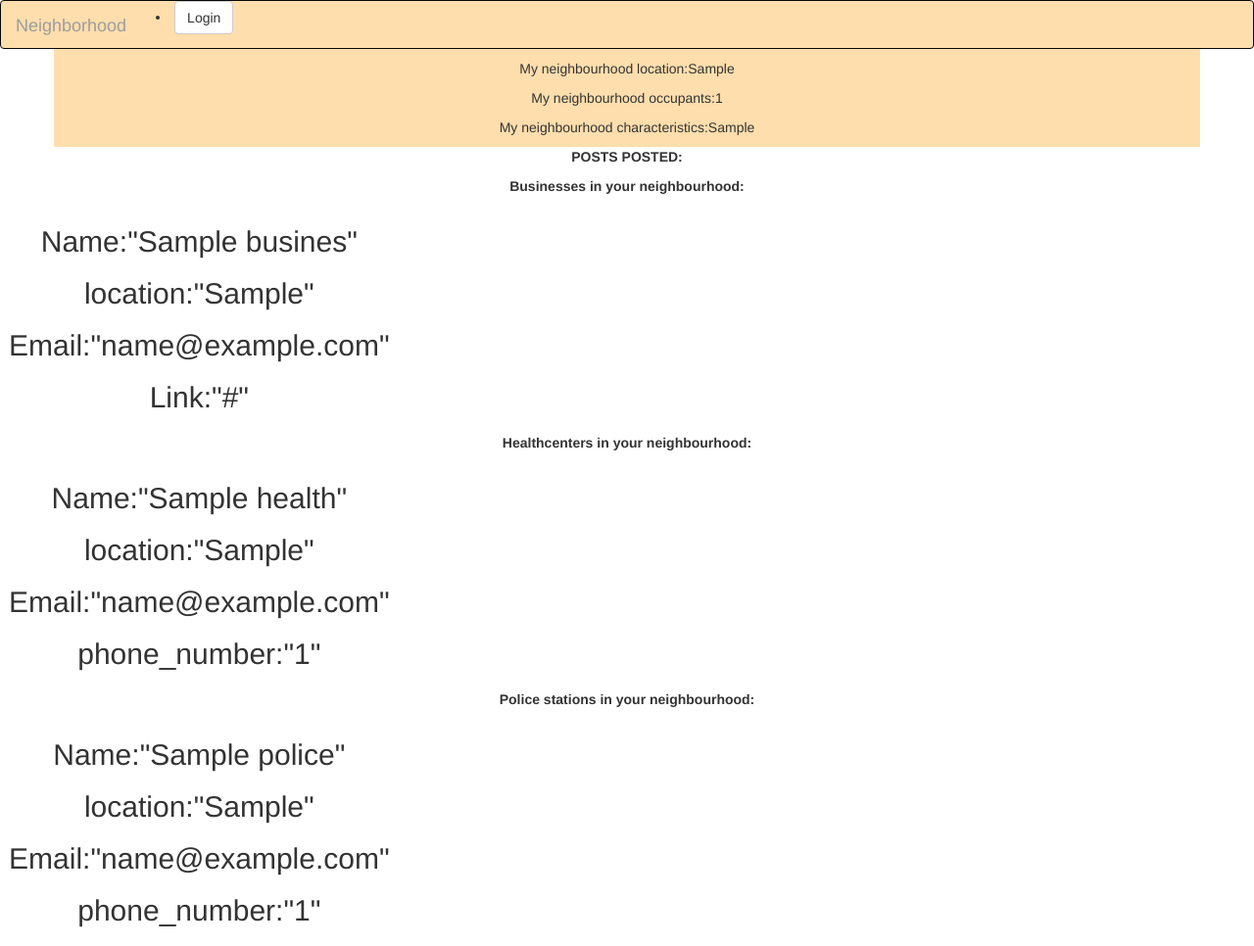
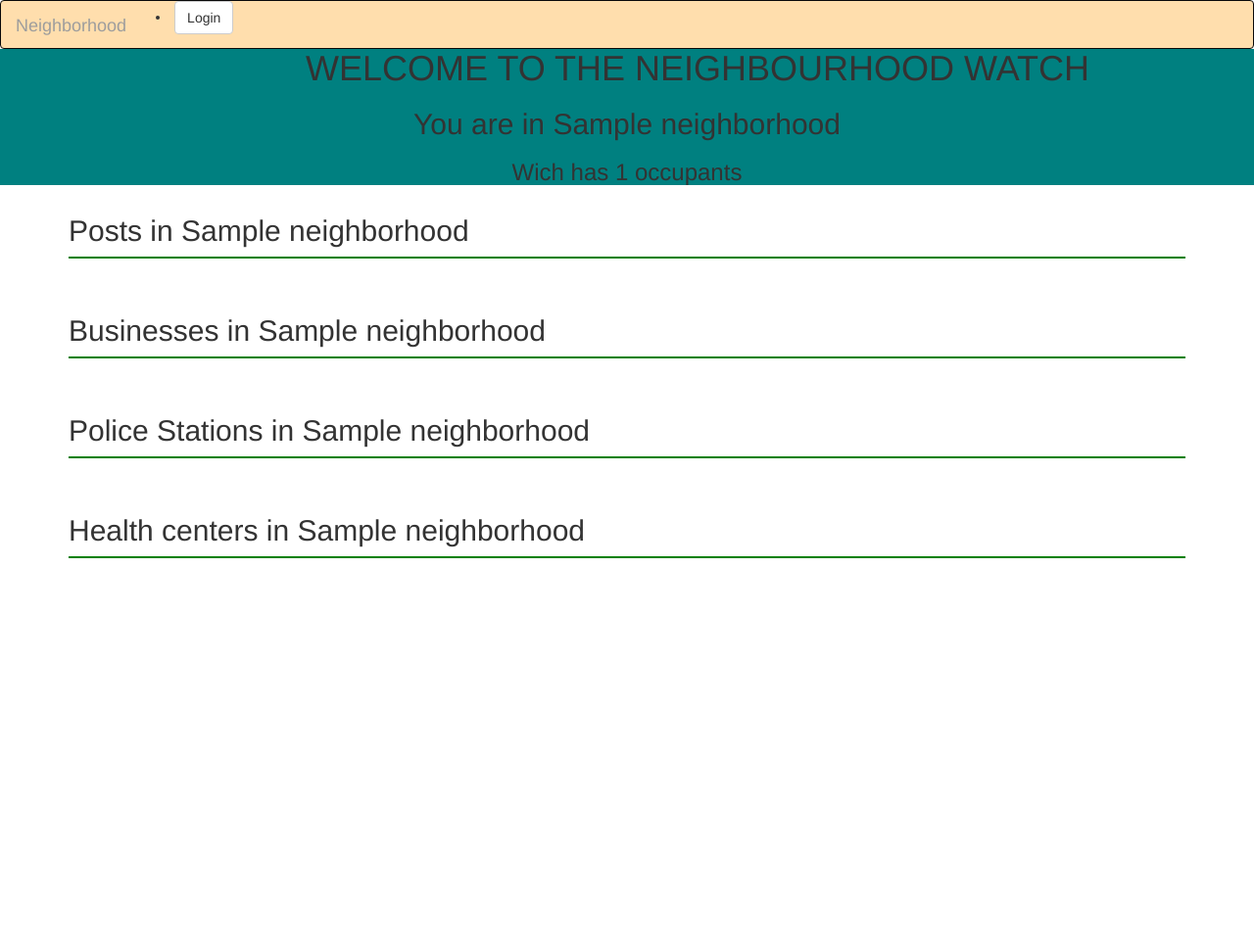
Before and after one commit to imalexianne/Neighborhood, a Django app: template news/templates/myNeighborhood.html in a window 1280 px wide. Shown: the whole page at 98% size. After the commit the page ends 570 px from the top, so only its background shows below. Run offline with Django 3.2, Linux system fonts and the light colour scheme; tables that the repository leaves empty hold one stand-in row (values such as "Sample post"); the template is opened without the code that fills it: values that come from a table or form of the project are taken from there, most other values are stand-ins (such as "Sample title", 1, 10 or a date in 2020); some libraries are stand-ins or nearby versions; some web fonts are replaced.

Commit message:
change neighborhood.html and welcome.html

```diff
--- a/news/templates/myNeighborhood.html
+++ b/news/templates/myNeighborhood.html
@@ -3,105 +3,90 @@
 {% block content %}
 {{block.super}}
 
-<body>
-    <div class = "container" style="background-color:navajowhite;">
+<div id="to" style="background-color:teal;height: 10%;">
+    <h1 class="text-center">WELCOME TO THE NEIGHBOURHOOD WATCH</h1>
 
-     <center><p>My neighbourhood name:{{neighborhood.name}} </p></center>
-     <center><p>My neighbourhood location:{{neighborhood.location}} </p></center>
-     <center><p>My neighbourhood occupants:{{neighborhood.occupants}} </p></center>
-     <center><p>My neighbourhood characteristics:{{neighborhood.characteristics}} </p></center>
+    {% if profile.neighborhood %}
+        {%for profile.neighborhood in neighborhoods %}
 
+            <h2 class="text-center">You are in <span>{{profile.neighborhood.name}} </span></h2>
+            <h3 class="text-center">Wich has {{profile.neighborhood.occupants}} occupants</h3>
+        {%endfor%}
+    {%endif%}
     </div>
-    <div class="row">
-        <p class="text-center"><strong>POSTS POSTED:</strong></p>
-        {% if profile.neighborhood.posts %}
-          {% for item in posts %}
+<div class="container">
 
-          <div class="col-md-4">
+<div style="border-bottom:2px solid green">
+<h2>Posts in {{profile.neighborhood.name}}</h2>
 
-            <center><h2>Title:"{{item.title}}"<h2></center>
-            <center><h2>image:"{{item.image.url}}"<h2></center>
-            <center><h2>Caption:"{{item.caption}}"<h2></center>
-            <center><h2>Pub_date:"{{item.pub_date}}"<h2></center>
+{% if profile.neighborhood.posts %}
+{%for post in profile.neighborhood.posts %}
 
-            </div>
+<div>
+    <p class="panel panel-heading">{{post.title}}</p>
+    <div class="panel panel-body">
+        <img src="{{post.image.url}}" alt="" height="300">
 
+        <p>Posted {{post.pub_date|timesince}}</p>
+    </div>
+</div>
+ {%empty%}
+ <p>No posts in {{profile.neighborhood.name}}</p>
 
+ {%endfor%}
+ {%endif%}
 
-          {% empty %}
-          <h2 class="text-center">There are no posted posts </h2>
+</div>
 
-          {% endfor %}
-          {% endif %}
-        </div>
+<div style="border-bottom:2px solid green; margin-top:5%;">
+ <h2>Businesses in {{profile.neighborhood.name}}</h2>
+ {% if profile.neighborhood.businesses %}
+ {%for business in profile.neighborhood.businesses%}
+ <div>
+ <p class="panel panel-heading">{{business.name}}</p>
+ <div class="panel panel-body">
+ <p>E-mail:{{business.email}}</p>
+<p>location:{{business.location}}</p>
+<p>Phone number:{{business.phone_number}}</p>
+</div>
+</div>
+ {%empty%}
+ <p>No businesses in {{profile.neighborhood.name}}</p>
+ {%endfor%}
+ {%endif%}
+</div>
+ <div style="border-bottom:2px solid green; margin-top:5%;">
 
-        <div class="row">
-            <p class="text-center"><strong>Businesses in your neighbourhood:</strong></p>
+ <h2>Police Stations in {{profile.neighborhood.name}}</h2>
+ {% if profile.neighborhood.polices %}
+ {%for police in profile.neighborhood.polices %}
+ <p class="panel panel-heading">{{police.name}}</p>
+ <div class="panel panel-body">
+<p>E-mail:{{police.email}}</p>
+<p>Location:{{police.location}}</p>
+<p>Phone number:{{police.phone_number}}</p>
+ </div>
+{%empty%}
+ <p>No Police stations in {{profile.neighborhood.name}}</p>
+ {%endfor%}
+ {%endif%}
+</div>
 
-              {% for business in businesses %}
+<div style="border-bottom:2px solid green; margin-top:5%;">
+    <h2>Health centers in {{profile.neighborhood.name}}</h2>
+    {% if profile.neighborhood.hcenters %}
+    {%for hcenter in profile.neighborhood.hcenters %}
+    <p class="panel panel-heading">{{hcenter.name}}</p>
+    <div class="panel panel-body">
+   <p>E-mail:{{hcenter.email}}</p>
+   <p>Location:{{hcenter.location}}</p>
+   <p>Phone number:{{hcenter.phone_number}}</p>
+   </div>
+   {%empty%}
+    <p>No Health centers in {{profile.neighborhood}}</p>
+    {%endfor%}
+    {%endif%}
+   </div>
+</div>
 
-              <div class="col-md-4">
-
-                <center><h2>Name:"{{business.name}}"<h2></center>
-                <center><h2>location:"{{business.location}}"<h2></center>
-                <center><h2>Email:"{{business.email}}"<h2></center>
-                <center><h2>Link:"{{business.link}}"<h2></center>
-
-                </div>
-
-
-
-              {% empty %}
-              <h2 class="text-center">There are no posted businesses </h2>
-
-              {% endfor %}
-            </div>
-            <div class="row">
-                <p class="text-center"><strong>Healthcenters in your neighbourhood:</strong></p>
-
-                  {% for hcenter in hcenters %}
-
-                  <div class="col-md-4">
-
-                    <center><h2>Name:"{{hcenter.name}}"<h2></center>
-                    <center><h2>location:"{{hcenter.location}}"<h2></center>
-                    <center><h2>Email:"{{hcenter.email}}"<h2></center>
-                    <center><h2>phone_number:"{{hcenter.phone_number}}"<h2></center>
-
-                    </div>
-
-
-
-                  {% empty %}
-                  <h2 class="text-center">There are no posted health centers </h2>
-
-                  {% endfor %}
-                </div>
-
-                <div class="row">
-                    <p class="text-center"><strong>Police stations in your neighbourhood:</strong></p>
-
-                      {% for police in polices %}
-
-                      <div class="col-md-4">
-
-                        <center><h2>Name:"{{police.name}}"<h2></center>
-                        <center><h2>location:"{{police.location}}"<h2></center>
-                        <center><h2>Email:"{{police.email}}"<h2></center>
-                        <center><h2>phone_number:"{{police.phone_number}}"<h2></center>
-
-                        </div>
-
-
-
-
-                      {% empty %}
-                      <h2 class="text-center">There are no posted police stations </h2>
-
-                      {% endfor %}
-                    </div>
-</body>
-
-
-</html>
 {% endblock %}
```
Also changed, not shown: news/templates/welcome.html (+0 -73 lines), media/news/baby17.jpeg (added).
